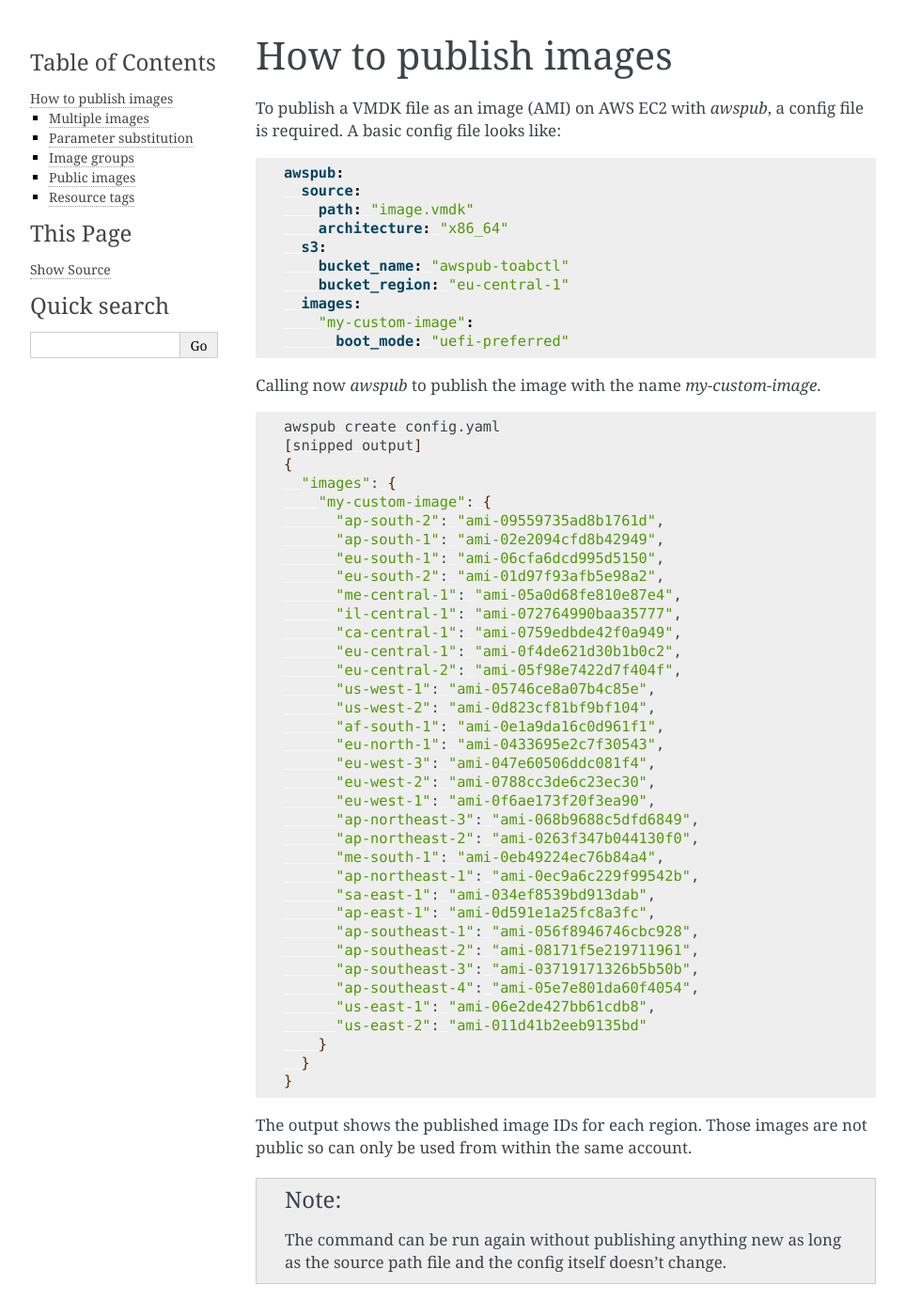
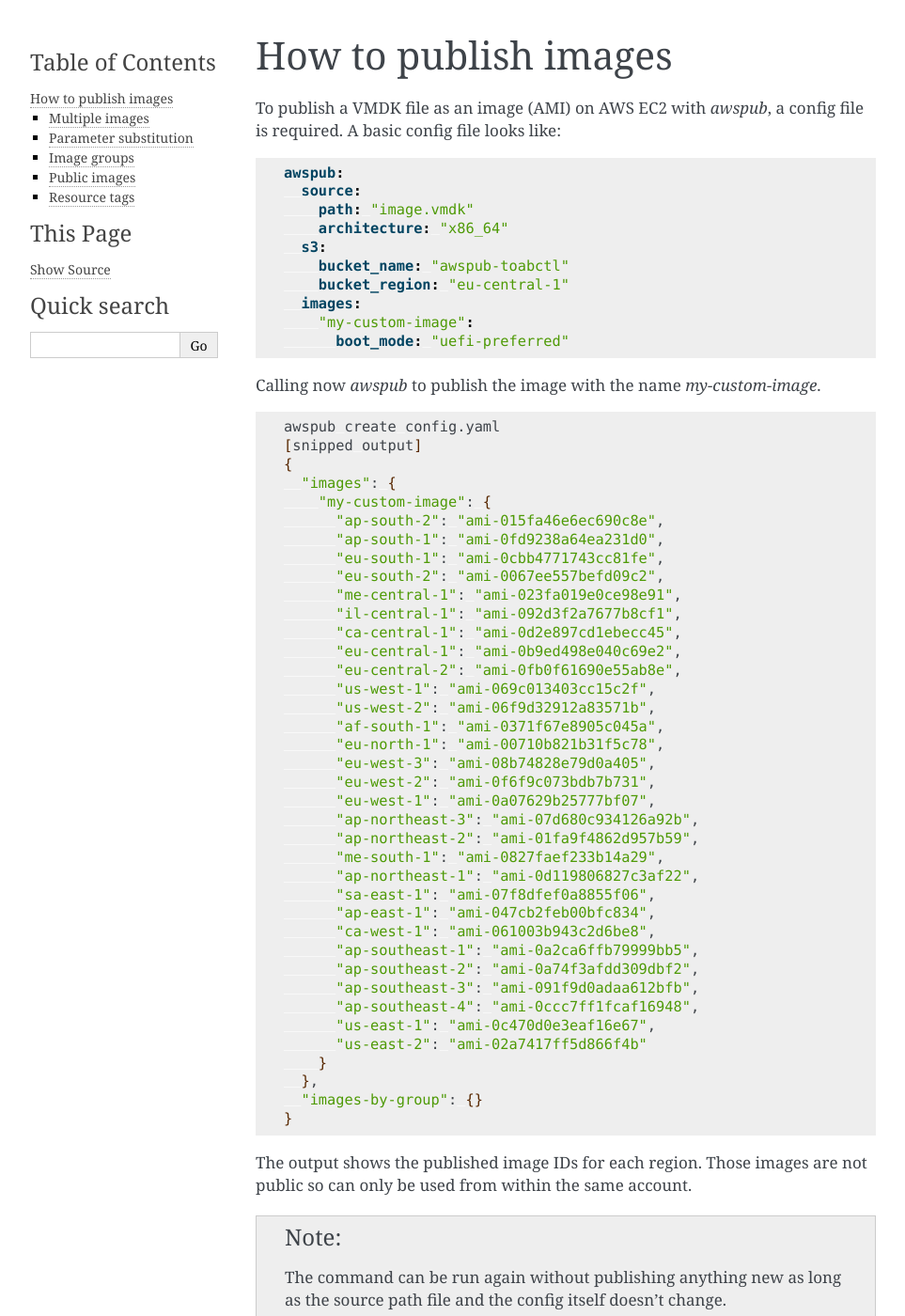
Before and after one commit to canonical/awspub, a Sphinx documentation site: the page built from docs/howto_publish.rst, in a window 1280 px wide and 1400 px high. Shown: the whole window at 94% size, without its empty margins (148-1111 px from the left). Built offline with Sphinx 7.4.7, drawn with Linux system fonts in a browser that asks for light colours; some of the changed text lies outside the part shown.

Commit message:
feat: add images-by-group to create and list command output
That way, it's possible to filter the output by a given group.

```diff
--- a/docs/howto_publish.rst
+++ b/docs/howto_publish.rst
@@ -18,36 +18,38 @@
   {
     "images": {
       "my-custom-image": {
-        "ap-south-2": "ami-09559735ad8b1761d",
-        "ap-south-1": "ami-02e2094cfd8b42949",
-        "eu-south-1": "ami-06cfa6dcd995d5150",
-        "eu-south-2": "ami-01d97f93afb5e98a2",
-        "me-central-1": "ami-05a0d68fe810e87e4",
-        "il-central-1": "ami-072764990baa35777",
-        "ca-central-1": "ami-0759edbde42f0a949",
-        "eu-central-1": "ami-0f4de621d30b1b0c2",
-        "eu-central-2": "ami-05f98e7422d7f404f",
-        "us-west-1": "ami-05746ce8a07b4c85e",
-        "us-west-2": "ami-0d823cf81bf9bf104",
-        "af-south-1": "ami-0e1a9da16c0d961f1",
-        "eu-north-1": "ami-0433695e2c7f30543",
-        "eu-west-3": "ami-047e60506ddc081f4",
-        "eu-west-2": "ami-0788cc3de6c23ec30",
-        "eu-west-1": "ami-0f6ae173f20f3ea90",
-        "ap-northeast-3": "ami-068b9688c5dfd6849",
-        "ap-northeast-2": "ami-0263f347b044130f0",
-        "me-south-1": "ami-0eb49224ec76b84a4",
-        "ap-northeast-1": "ami-0ec9a6c229f99542b",
-        "sa-east-1": "ami-034ef8539bd913dab",
-        "ap-east-1": "ami-0d591e1a25fc8a3fc",
-        "ap-southeast-1": "ami-056f8946746cbc928",
-        "ap-southeast-2": "ami-08171f5e219711961",
-        "ap-southeast-3": "ami-03719171326b5b50b",
-        "ap-southeast-4": "ami-05e7e801da60f4054",
-        "us-east-1": "ami-06e2de427bb61cdb8",
-        "us-east-2": "ami-011d41b2eeb9135bd"
+        "ap-south-2": "ami-015fa46e6ec690c8e",
+        "ap-south-1": "ami-0fd9238a64ea231d0",
+        "eu-south-1": "ami-0cbb4771743cc81fe",
+        "eu-south-2": "ami-0067ee557befd09c2",
+        "me-central-1": "ami-023fa019e0ce98e91",
+        "il-central-1": "ami-092d3f2a7677b8cf1",
+        "ca-central-1": "ami-0d2e897cd1ebecc45",
+        "eu-central-1": "ami-0b9ed498e040c69e2",
+        "eu-central-2": "ami-0fb0f61690e55ab8e",
+        "us-west-1": "ami-069c013403cc15c2f",
+        "us-west-2": "ami-06f9d32912a83571b",
+        "af-south-1": "ami-0371f67e8905c045a",
+        "eu-north-1": "ami-00710b821b31f5c78",
+        "eu-west-3": "ami-08b74828e79d0a405",
+        "eu-west-2": "ami-0f6f9c073bdb7b731",
+        "eu-west-1": "ami-0a07629b25777bf07",
+        "ap-northeast-3": "ami-07d680c934126a92b",
+        "ap-northeast-2": "ami-01fa9f4862d957b59",
+        "me-south-1": "ami-0827faef233b14a29",
+        "ap-northeast-1": "ami-0d119806827c3af22",
+        "sa-east-1": "ami-07f8dfef0a8855f06",
+        "ap-east-1": "ami-047cb2feb00bfc834",
+        "ca-west-1": "ami-061003b943c2d6be8",
+        "ap-southeast-1": "ami-0a2ca6ffb79999bb5",
+        "ap-southeast-2": "ami-0a74f3afdd309dbf2",
+        "ap-southeast-3": "ami-091f9d0adaa612bfb",
+        "ap-southeast-4": "ami-0ccc7ff1fcaf16948",
+        "us-east-1": "ami-0c470d0e3eaf16e67",
+        "us-east-2": "ami-02a7417ff5d866f4b"
       }
-    }
+    },
+    "images-by-group": {}
   }
 
 The output shows the published image IDs for each region. Those images are not
@@ -74,12 +76,13 @@
   {
     "images": {
       "my-custom-image": {
-        "eu-central-1": "ami-0f4de621d30b1b0c2"
+        "eu-central-1": "ami-0b9ed498e040c69e2"
       },
       "my-custom-image-2": {
-        "eu-central-2": "ami-0e2350a74c9e6e5c4"
+        "eu-central-2": "ami-03889118047373658"
       }
-    }
+    },
+    "images-by-group": {}
   }
 
 Parameter substitution
@@ -109,7 +112,8 @@
       "my-custom-image-20171022": {
         "eu-central-1": "ami-0df443d5919e31d1b"
       }
-    }
+    },
+    "images-by-group": {}
   }
 
 
@@ -128,11 +132,18 @@
 
 .. code-block:: shell
 
-  awspub --log-file awspub.log create configyaml --group group1
+  awspub --log-file awspub.log create config.yaml --group group1
   {
     "images": {
       "my-custom-image-1": {
         "us-west-1": "ami-09461116d07dd6604"
+      }
+    },
+    "images-by-group": {
+      "group1": {
+        "my-custom-image-1": {
+          "us-west-1": "ami-09461116d07dd6604"
+        }
       }
     }
   }
@@ -144,9 +155,16 @@
         "us-east-1": "ami-018539227554e51fe",
         "ca-central-1": "ami-071d3602417c28201"
       }
+    },
+    "images-by-group": {
+      "group2": {
+        "my-custom-image-2": {
+          "us-east-1": "ami-018539227554e51fe",
+          "ca-central-1": "ami-071d3602417c28201"
+        }
+      }
     }
   }
-
 
 So the first command only works with images defined in `group1` while the second command only with
 images defined within `group2`.
```
Also changed, not shown: 1 other file.
